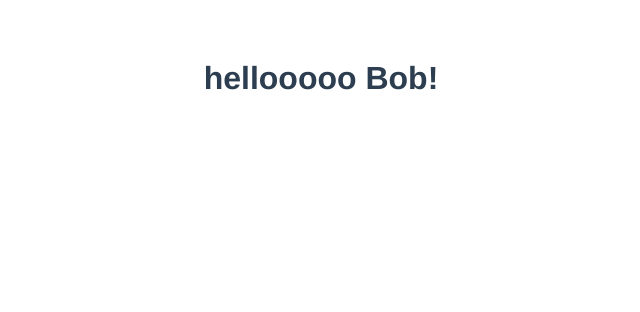
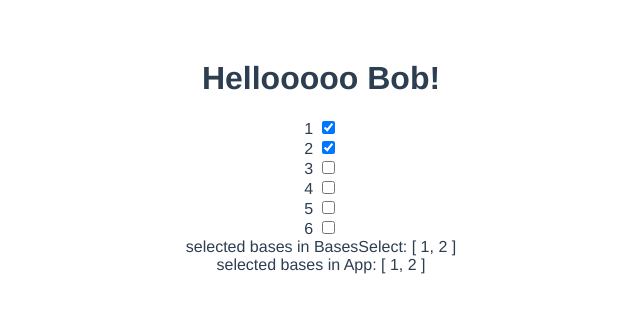
Before and after one commit to itelemarked/ite-multiplication-vue, a Vue app: page / in a window 1280 px wide. Shown: the top 312 px of the page, without its empty margins (319-959 px from the left). Built offline with nearby package versions, Linux system fonts and the light colour scheme.

Commit message:
some basic components tests

```diff
--- a/src/App.vue
+++ b/src/App.vue
@@ -1,11 +1,43 @@
 <template>
-  <h1>hellooooo {{name}}!</h1>
+  <h1>Hellooooo {{name}}!</h1>
+
+  <!-- <ToggleButton :checked="check" @checkedChange="onCheckedChange"></ToggleButton> -->
+  <!-- <ToggleButton v-model:checked="check"/>
+  <div>checked is: {{check}}</div> -->
+
+  <!-- <CheckButton>
+    <input type="checkbox" id="jack" value="Jack" v-model="checkedNames" />
+  </CheckButton>
+  <CheckButton>
+    <input type="checkbox" id="john" value="John" v-model="checkedNames" />
+  </CheckButton>
+  <CheckButton>
+    <input type="checkbox" id="jenny" value="Jenny" v-model="checkedNames" />
+  </CheckButton>
+  <div>checkboxNames are: {{checkedNames}}</div> -->
+
+  <BasesSelect :bases="bases" v-model:selected="selectedBases"/>
+  <div>selected bases in App: {{selectedBases}}</div>
+
+
 </template>
 
 <script setup lang="ts">
-import { ref } from 'vue';
+  import { ref } from 'vue';
+  import ToggleButton from './training/ToggleButton.vue'
+  import CheckButton from './training/CheckButton.vue'
+  import BasesSelect from './training/BasesSelect.vue'
 
-const name = ref('Bob')
+
+  const name = ref('Bob')
+  const check = ref<boolean>(true)
+  const checkedNames = ref([])
+  const bases = ref([1,2,3,4,5,6])
+  const selectedBases = ref([1,2])
+
+  function onChange(val: number[]) {
+    selectedBases.value = val;
+  }
 
 </script>
 
--- /dev/null
+++ b/src/training/BasesSelect.vue
@@ -0,0 +1,61 @@
+<template>
+
+  <label v-for="base in props.bases">
+    {{base}}
+    <input type="checkbox" :value="base" v-model="selectedBases" @change="onSelectedChange"/>
+  </label>
+
+  <div>selected bases in BasesSelect: {{selectedBases}}</div>
+
+</template>
+
+
+<script setup lang="ts">
+import { onBeforeMount, onMounted, reactive, Ref, ref } from 'vue';
+
+
+  const props = defineProps<{
+    bases: number[],
+    selected?: number[],
+    colorSelected?: string,
+    colorUnselected?: string
+  }>()
+
+  const emits = defineEmits<{
+    (name: 'update:selected', val: number[]): void
+  }>()
+
+  let selectedBases: Ref<number[]> = ref(props.selected || []);
+
+
+  onBeforeMount(() => {
+    validateSelected()
+    // NOT WORKING... WHY???
+    // selectedBases = ref(props.selected || [])
+  })
+
+  function onSelectedChange() {
+    emits('update:selected', selectedBases.value)
+  }
+
+
+
+  // TODO: props.selected must be included in props.bases!
+  function validateSelected() {
+    if (props.selected?.includes(7)) throw new Error('no 7 allowed!!')
+  }
+  function validatedSelectedBases(): Ref<number[]> { return ref([]); }
+
+
+
+
+  onMounted(() => {})
+
+</script>
+
+
+<style>
+  label {
+    display: block;
+  }
+</style>
--- /dev/null
+++ b/src/training/CheckButton.vue
@@ -0,0 +1,16 @@
+
+<!-- NOT WORKING!!! -->
+
+<template>
+  <slot></slot>
+</template>
+
+<script setup lang="ts">
+
+</script>
+
+<style>
+  input {
+    margin: 10px;
+  }
+</style>
--- /dev/null
+++ b/src/training/ToggleButton.vue
@@ -0,0 +1,43 @@
+
+<template>
+  <div class="toggle-button" :class="{'checked': isChecked}" @click="toggle">1</div>
+</template>
+
+<script setup lang="ts">
+  import { ref } from 'vue';
+
+  const props = defineProps<{
+    checked: boolean
+  }>()
+
+  const emits = defineEmits<{
+    (name: 'update:checked', val: boolean): void
+  }>()
+
+  const isChecked = ref<boolean>(props.checked);
+
+  function toggle() {
+    isChecked.value = !isChecked.value;
+    emits('update:checked', isChecked.value)
+  }
+
+</script>
+
+
+<style>
+  .toggle-button {
+    display: inline-block;
+    border: 1px solid grey;
+    border-radius: 5px;
+    padding: 5px;
+    background-color: lightgray;
+    font-weight: bold;
+    min-width: 30px;
+  }
+
+  .toggle-button.checked {
+    background-color: rgb(0, 115, 255);
+    border-color: white;
+    color: white;
+  }
+</style>
```
